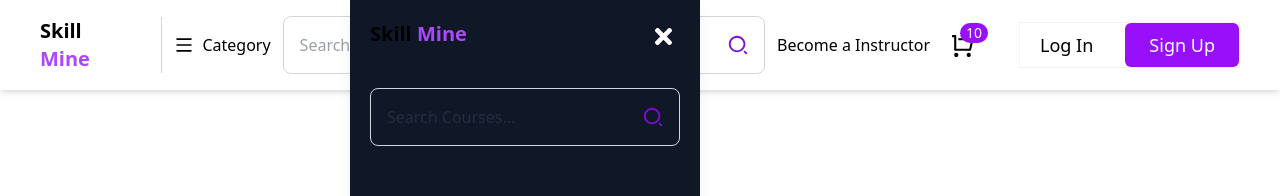
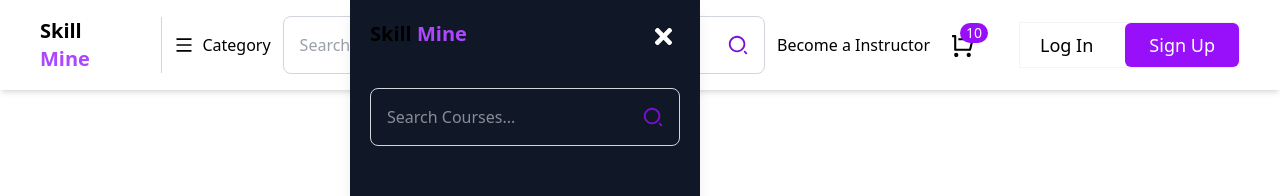
Before and after one commit to Divyadharshana5/Skill-mine, a React (Vite) app: page / in a window 1280 px wide. Shown: the top 196 px of the page. Built offline with nearby package versions, Linux system fonts and the light colour scheme.

Commit message:
update Navbar.jsx

```diff
--- a/src/Components/Navbar.jsx
+++ b/src/Components/Navbar.jsx
@@ -137,7 +137,7 @@ const Navbar = () => {
             <form action="submit" className="flex w-full relative">
               <input
                 type="text"
-                className="border border-1 border-gray-300 text-gray-700 outline-none w-full p-4 pr-10 rounded-[8px]"
+                className="border border-1 border-gray-300  outline-none w-full p-4 pr-10 rounded-[8px]"
                 placeholder="Search Courses..."
               />
               <button className="absolute right-4 h-full transition-ease-in-out duration-0.3s cursor-pointer">
```
